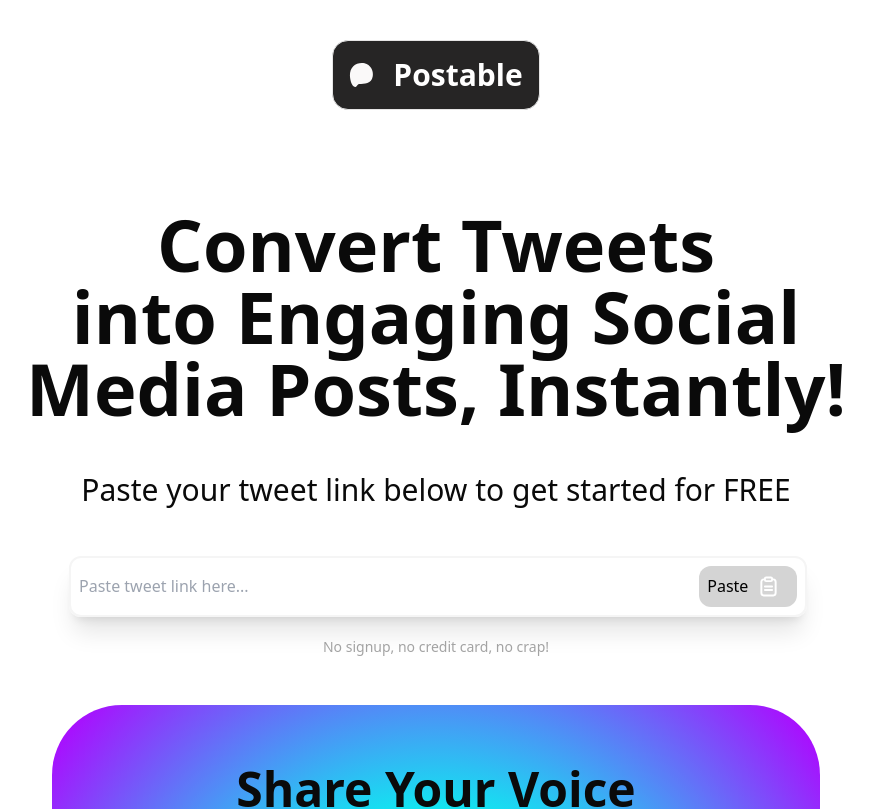
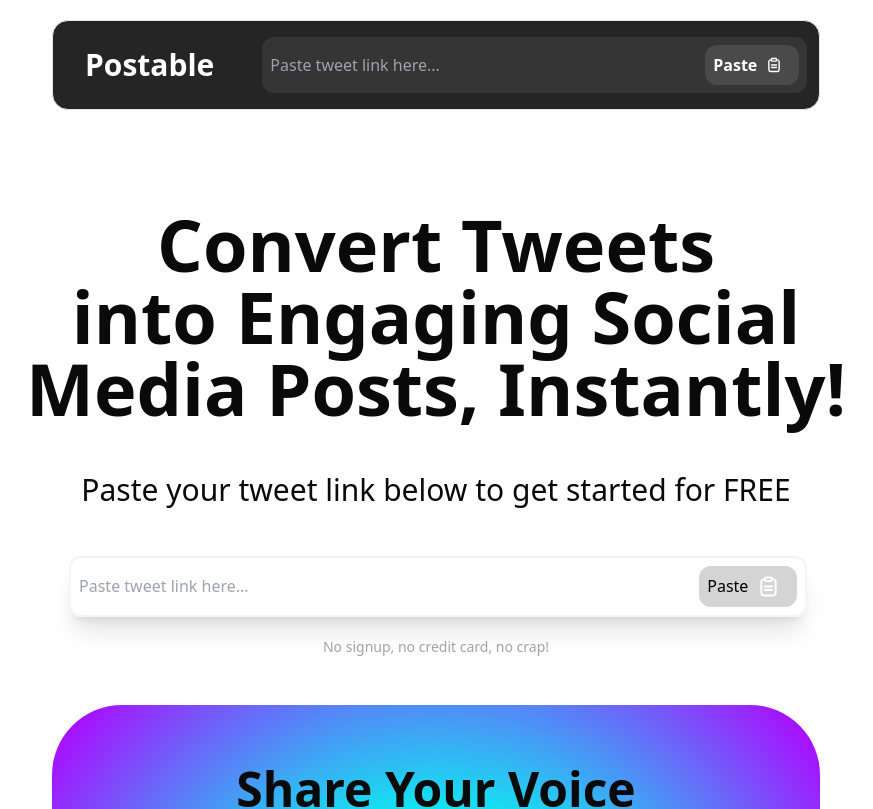
Before and after one commit to Vikash-thak12/LandingFramer, a Next.js app: page / in a window 1280 px wide. Shown: the top 809 px of the page, without its empty margins (204-1077 px from the left). Built offline with nearby package versions, Linux system fonts and the light colour scheme.

Commit message:
Updated the code for Small and large device

```diff
--- a/components/Navbar.tsx
+++ b/components/Navbar.tsx
@@ -1,14 +1,34 @@
-import React from 'react'
-// import DeskNavbar from './DeskNavbar'
-import MobNavbar from './MobNavbar'
+'use client'
+import React, { useState, useEffect } from 'react';
+import DeskNavbar from './DeskNavbar';
+import MobNavbar from './MobNavbar';
 
 const Navbar = () => {
+  const [isMobile, setIsMobile] = useState(false);
+
+  // Function to check screen size
+  const handleResize = () => {
+    setIsMobile(window.innerWidth <= 768); // You can adjust the width threshold as needed
+  };
+
+  useEffect(() => {
+    // Check the screen size on initial render
+    handleResize();
+
+    // Add event listener for window resize
+    window.addEventListener('resize', handleResize);
+
+    // Clean up the event listener on component unmount
+    return () => {
+      window.removeEventListener('resize', handleResize);
+    };
+  }, []);
+
   return (
     <div>
-      {/* <DeskNavbar /> */}
-      <MobNavbar />
+      {isMobile ? <MobNavbar /> : <DeskNavbar />}
     </div>
-  )
-}
+  );
+};
 
-export default Navbar
+export default Navbar;
```
